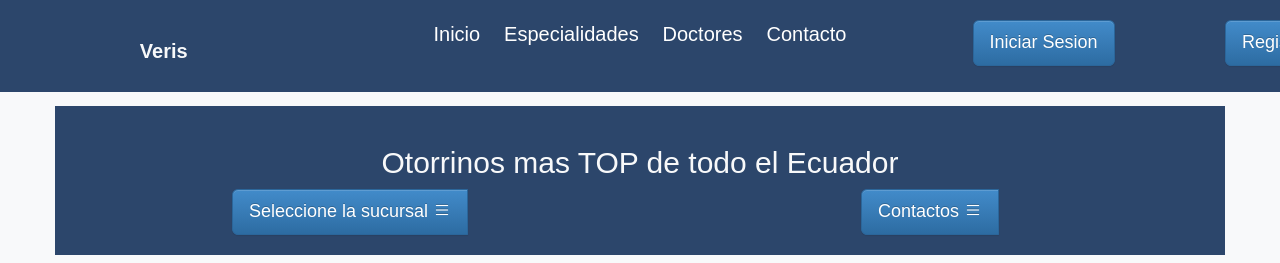
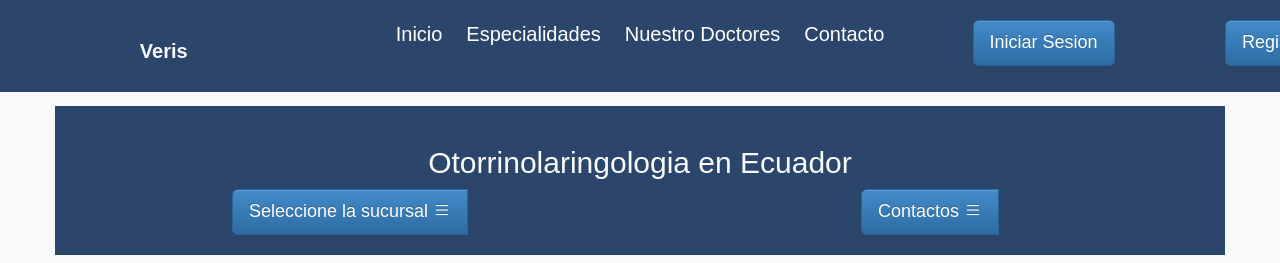
Before and after one commit to Kevin-Ll-34/Vernis, a plain HTML site: page index.html in a window 1280 px wide. Shown: the top 263 px of the page. Drawn offline with nearby package versions, Linux system fonts and the light colour scheme.

Commit message:
La lista de docs ya esta

```diff
--- a/index.html
+++ b/index.html
@@ -24,7 +24,7 @@
         <nav>
           <a href="#">Inicio</a>
           <a href="#">Especialidades</a>
-          <a href="#">Doctores</a>
+          <a href="#">Nuestro Doctores</a>
           <a href="#">Contacto</a>
         </nav>
       </div>
@@ -44,7 +44,7 @@
 
   <div class="container  center specialty-text">
     <div class="row">
-      <h2>Otorrinos mas TOP de todo el Ecuador</h2>
+      <h2>Otorrinolaringologia en Ecuador</h2>
       <div class="col-6 col-sm-6 col-sm-push-6 col-md-6">
         <div class="btn-group">
           <button class="btn btn-primary dropdown-toogle btn-lg" data-toggle="dropdown">
```
